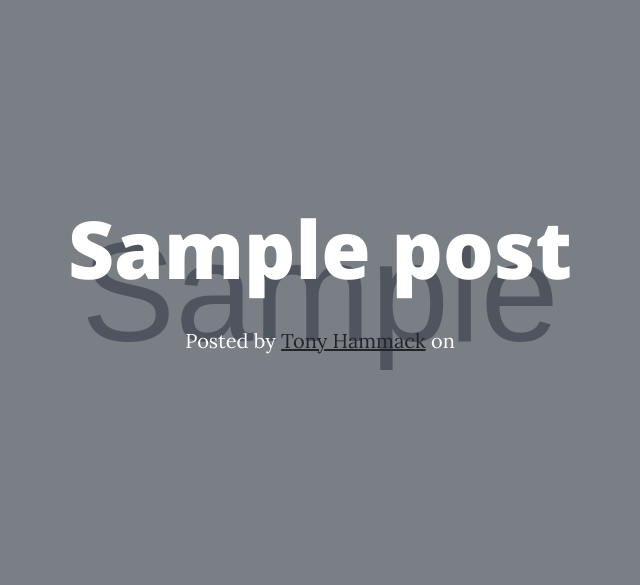
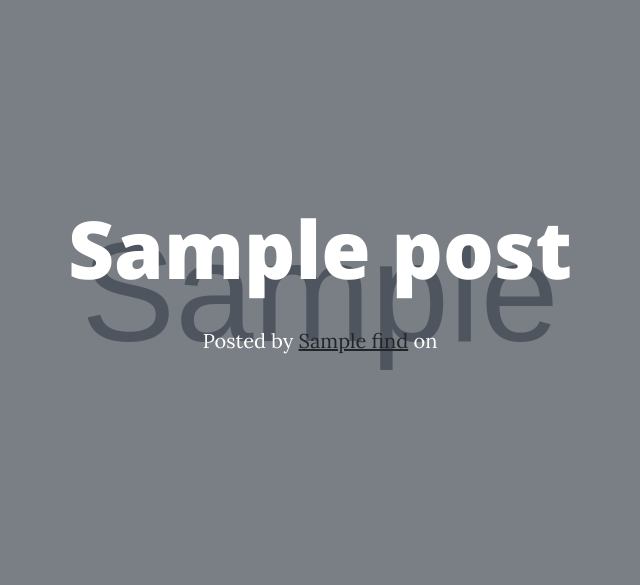
Before and after one commit to vaibhavmule/masonite-demo-blog, a Python web app: template resources/templates/blog/post.html in a window 1280 px wide. Shown: the top 585 px of the page, without its empty margins (320-960 px from the left). Run offline with Jinja, Linux system fonts and the light colour scheme; the template is opened without the code that fills it: most values are stand-ins (such as "Sample title", 1, 10 or a date in 2020); grey boxes marked "Sample" are stand-in pictures; some libraries are stand-ins or nearby versions.

Commit message:
Added ability to disply author of article.

```diff
--- a/app/Post.py
+++ b/app/Post.py
@@ -1,6 +1,8 @@
 ''' A Post Database Model '''
 from config.database import Model
 from orator.orm import belongs_to
+from orator.orm import scope
+from app.User import User
 
 
 class Post(Model):
@@ -15,5 +17,4 @@
 
     @belongs_to('author_id', 'id')
     def author(self):
-        from app.User import User
         return User
--- a/app/http/controllers/PostsController.py
+++ b/app/http/controllers/PostsController.py
@@ -1,5 +1,6 @@
 ''' A Module Description '''
 from app.Post import Post
+from app.User import User
 from masonite.facades.Auth import Auth
 
 
@@ -13,7 +14,7 @@
         """ Controller to show all posts"""
 
         posts = Post.all()
-        return view('blog', {'posts': posts})
+        return view('blog', {'author': User, 'posts': posts})
 
     def show_one(self, Request, RenderEngine):
         """ Controller to show single post"""
@@ -23,7 +24,8 @@
         posts = Post.where('slug', slug).get()
         post = posts[0]
         post.body = RenderEngine(post.body)
-        return view('blog/post', {'post': post})
+
+        return view('blog/post', {'author': User,'post': post})
 
     def show_category(self, Request):
         """ Controller to show category"""
--- a/resources/templates/blog.html
+++ b/resources/templates/blog.html
@@ -26,11 +26,11 @@
     {# Display when post was either created or last updated #}
           {% if  post.created_at.to_formatted_date_string() ==  post.updated_at.to_formatted_date_string() %}
               <p class="post-meta">Posted by
-                  <a href="#">Tony Hammack</a> on
+                  <a href="#">{{ author.find(post.author_id).name }}</a> on
                 {{ post.created_at.to_formatted_date_string() }}</p>
           {% else %}
             <p class="post-meta">Updated by
-                  <a href="#">Tony Hammack</a> on
+                  <a href="#">{{ author.find(post.author_id).name }}</a> on
                 {{ post.updated_at.to_formatted_date_string() }}</p>
           {% endif %}
     <hr>
--- a/resources/templates/blog/category.html
+++ b/resources/templates/blog/category.html
@@ -19,7 +19,7 @@
 <article>
   <div class="col-lg-9 col-md-10 mx-auto">
   <div class="post-preview">
-    {% for post in posts %}
+    {% for post in posts|reverse %}
     <a href="/blog/post/{{ post.slug }}">
       <h2 class="post-title post">
         {{ post.title }}
@@ -28,11 +28,11 @@
     {# Display when post was either created or last updated #}
           {% if  post.created_at.to_formatted_date_string() ==  post.updated_at.to_formatted_date_string() %}
               <p class="post-meta">Posted by
-                  <a href="#">Tony Hammack</a> on
+                  <a href="#">{{ author.find(post.author_id).name }}</a> on
                 {{ post.created_at.to_formatted_date_string() }}</p>
           {% else %}
             <p class="post-meta">Updated by
-                  <a href="#">Tony Hammack</a> on
+                  <a href="#">{{ author.find(post.author_id).name }}</a> on
                 {{ post.updated_at.to_formatted_date_string() }}</p>
           {% endif %}
     <hr>
--- a/resources/templates/blog/post.html
+++ b/resources/templates/blog/post.html
@@ -1,5 +1,6 @@
 {% extends 'layout.html' %}
 {% block content %}
+
 
 <!-- Page Header -->
 <header class="masthead" style="background-image: url('/img/{{ post.image }}')">
@@ -12,11 +13,11 @@
           {# Display when post was either created or last updated #}
           {% if  post.created_at.to_formatted_date_string() ==  post.updated_at.to_formatted_date_string() %}
               <p class="post-meta">Posted by
-                  <a href="#">Tony Hammack</a> on
+                  <a href="#">{{ author.find(post.author_id).name }}</a> on
                 {{ post.created_at.to_formatted_date_string() }}</p>
           {% else %}
             <p class="post-meta">Updated by
-                  <a href="#">Tony Hammack</a> on
+                  <a href="#">{{ author.find(post.author_id).name }}</a> on
                 {{ post.updated_at.to_formatted_date_string() }}</p>
           {% endif %}
         </div>
--- a/resources/templates/dashboard/blog.html
+++ b/resources/templates/dashboard/blog.html
@@ -10,11 +10,11 @@
       {# Display when post was either created or last updated #}
           {% if  post.created_at.to_formatted_date_string() ==  post.updated_at.to_formatted_date_string() %}
               <p class="post-meta">Posted by
-                  <a href="#">Tony Hammack</a> on
+                  <a href="#">{{ author.find(post.author_id).name }}</a> on
                 {{ post.created_at.to_formatted_date_string() }}</p>
           {% else %}
             <p class="post-meta">Updated by
-                  <a href="#">Tony Hammack</a> on
+                  <a href="#">{{ author.find(post.author_id).name }}</a> on
                 {{ post.updated_at.to_formatted_date_string() }}</p>
           {% endif %}
       <div class="navbar-nav">
@@ -25,6 +25,7 @@
     <br>
     {% endfor %}
   </div>
+
   <div class="col-xs-1">
     <form action='/dashboard/post/create' method="GET">
       {{ csrf_field|safe }}
```
